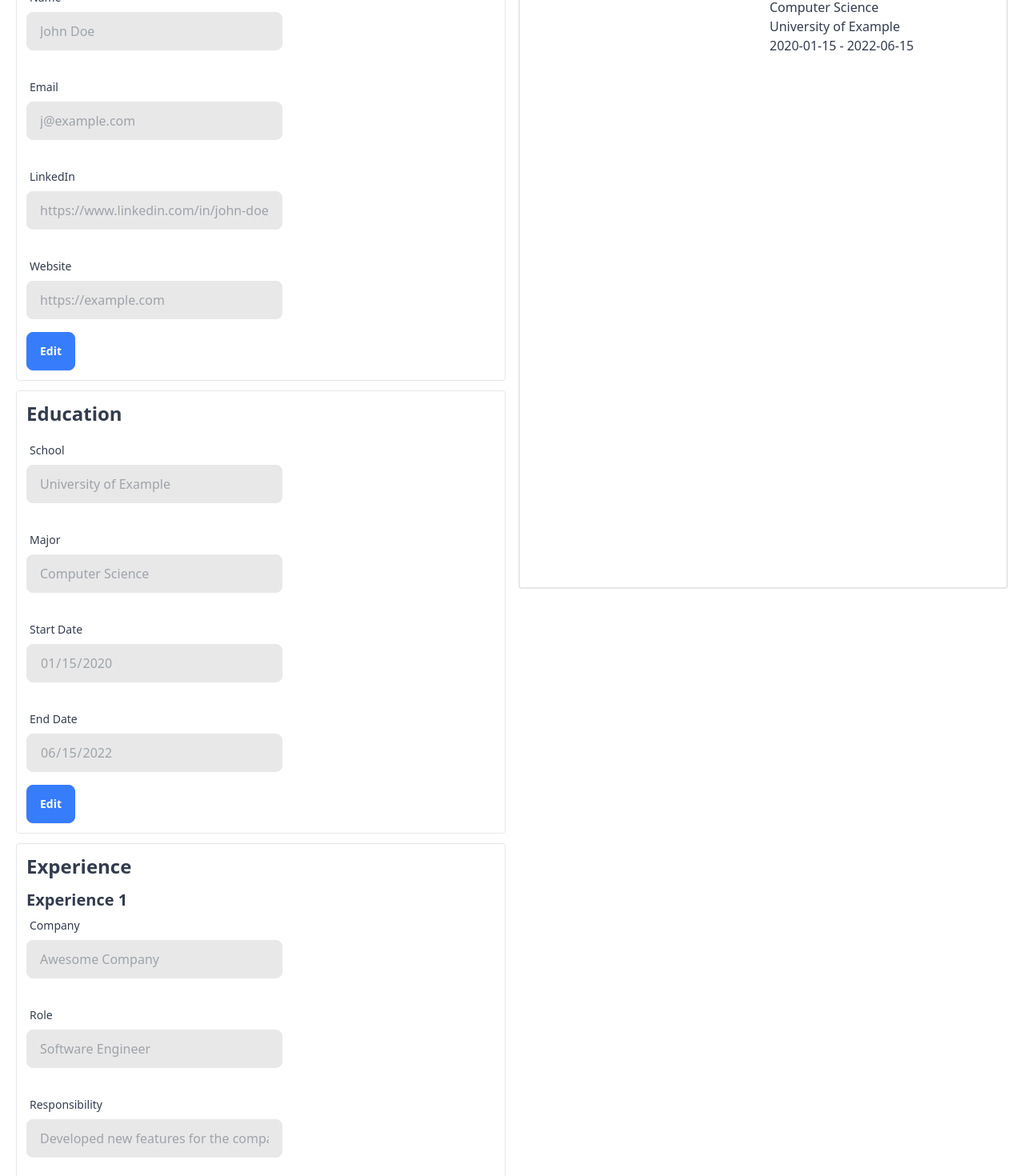
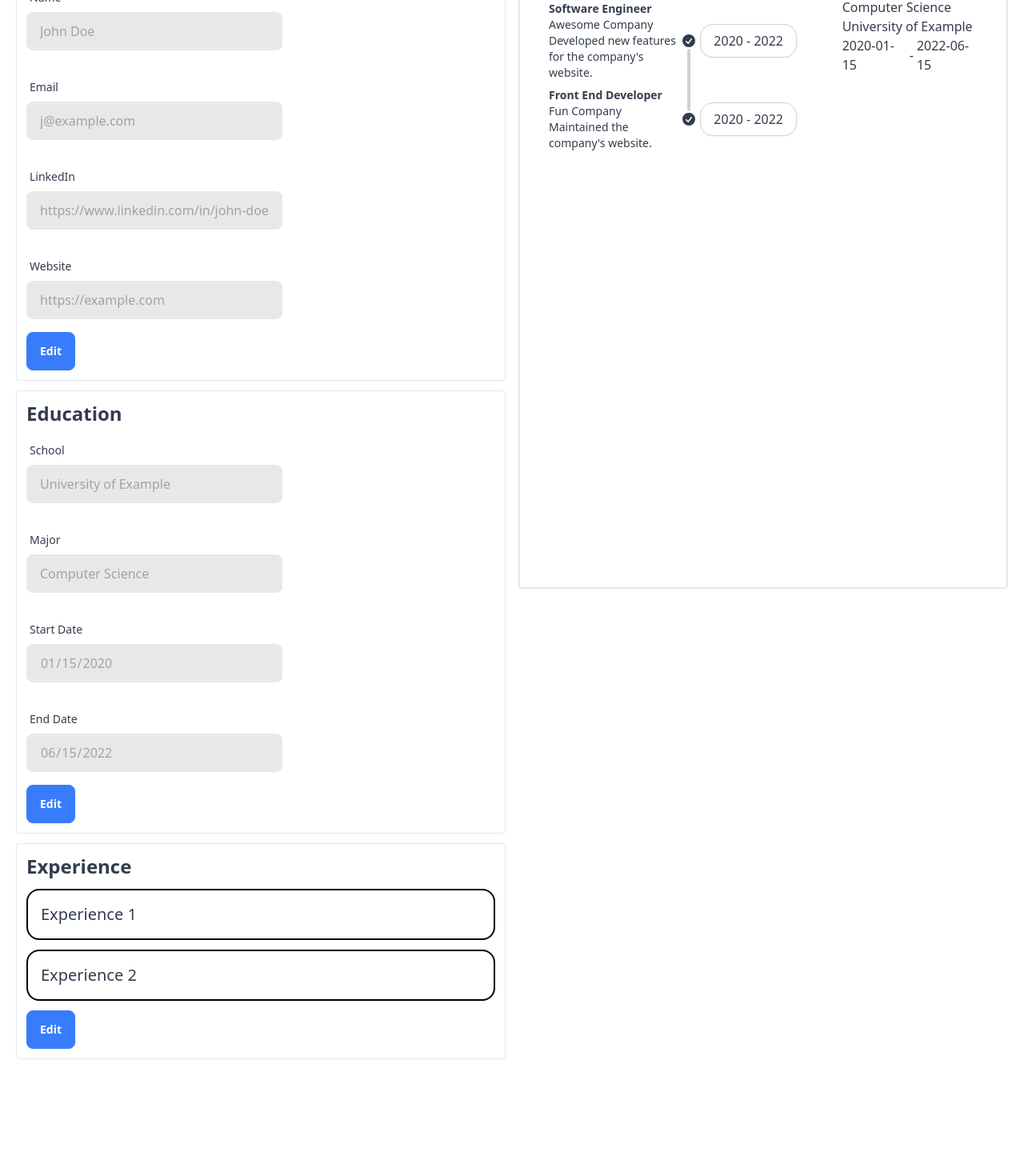
Before and after one commit to Alvarado08/cv-builder, a React (Vite) app: page / in a window 1280 px wide. Shown: the part 260-1730 px from the top of the page at 80% size. After the commit the page ends 1620 px from the top, so only its background shows below. Built offline with nearby package versions, Linux system fonts and the light colour scheme.

Commit message:
Experiences array timeline
Continued working with experience array. Added dropdowns and created the Timeline component for rendering experiences in the Cv component.

```diff
--- a/src/App.jsx
+++ b/src/App.jsx
@@ -203,13 +203,14 @@ function App() {
           onCancel={handleCancelToggle}
           sectionIndex={3}
         >
+          <div className="space-y-3 mb-3">
             {localPersonalInfo.experience.map((exp, index) => (
-            <div>
-              <h2 className="text-xl font-semibold">{`Experience ${
-                index + 1
-              }`}</h2>
-
-              <div className="flex items-center gap-3 flex-wrap">
+              <div className="collapse bg-white border-2 border-black">
+                <input type="checkbox" />
+                <div className="collapse-title text-xl font-medium">
+                  {`Experience ${index + 1}`}
+                </div>
+                <div className="collapse-content grid grid-cols-2 gap-3">
                   {Object.keys(exp).map((key) => (
                     <Input
                       key={index}
@@ -221,7 +222,9 @@ function App() {
                           : key[0].toUpperCase() + key.slice(1)
                       }
                       type={
-                      key === "startDate" || key === "endDate" ? "date" : "text"
+                        key === "startDate" || key === "endDate"
+                          ? "date"
+                          : "text"
                       }
                       name={key}
                       value={exp[key]}
@@ -229,9 +232,61 @@ function App() {
                       isDisabled={active === 0 || active !== 3}
                     />
                   ))}
+                  {/* <div className="flex items-center gap-3 flex-wrap">
+                  {Object.keys(exp).map((key) => (
+                    <Input
+                      key={index}
+                      label={
+                        key.includes("Date")
+                          ? key.includes("start")
+                            ? "Start Date"
+                            : "End Date"
+                          : key[0].toUpperCase() + key.slice(1)
+                      }
+                      type={
+                        key === "startDate" || key === "endDate"
+                          ? "date"
+                          : "text"
+                      }
+                      name={key}
+                      value={exp[key]}
+                      onChange={(e) => handleExperienceChange(e, index)}
+                      isDisabled={active === 0 || active !== 3}
+                    />
+                  ))}
+                </div> */}
                 </div>
               </div>
+
+              // <div>
+              //   <h2 className="text-xl font-semibold">{`Experience ${
+              //     index + 1
+              //   }`}</h2>
+
+              //   <div className="flex items-center gap-3 flex-wrap">
+              //     {Object.keys(exp).map((key) => (
+              //       <Input
+              //         key={index}
+              //         label={
+              //           key.includes("Date")
+              //             ? key.includes("start")
+              //               ? "Start Date"
+              //               : "End Date"
+              //             : key[0].toUpperCase() + key.slice(1)
+              //         }
+              //         type={
+              //           key === "startDate" || key === "endDate" ? "date" : "text"
+              //         }
+              //         name={key}
+              //         value={exp[key]}
+              //         onChange={(e) => handleExperienceChange(e, index)}
+              //         isDisabled={active === 0 || active !== 3}
+              //       />
+              //     ))}
+              //   </div>
+              // </div>
             ))}
+          </div>
         </Section>
       </section>
       <section>
--- a/src/components/Cv.jsx
+++ b/src/components/Cv.jsx
@@ -1,4 +1,5 @@
 import Link from "./ui/Link";
+import Timeline from "./ui/Timeline";
 import Email from "./icons/Email";
 import LinkedIn from "./icons/LinkedIn";
 import Website from "./icons/Website";
@@ -39,9 +40,12 @@ export default function Cv({ person, theme }) {
           </Link>
         </div>
       </section>
-      <section className="h-full p-8 border-solid rounded-b border border-r-2 border-l-2 border-b-2 grid grid-cols-2 gap-4">
-        <section>
+      <section className="h-full p-8 border-solid rounded-b border border-r-2 border-l-2 border-b-2 grid grid-cols-3 gap-3">
+        <section className="col-span-2">
           <h1 className="text-xl font-bold">Experience</h1>
+          <div className="flex justify-center items-center">
+            <Timeline person={person} theme={theme} />
+          </div>
         </section>
         <section>
           <h1 className="text-xl font-bold">Education</h1>
--- /dev/null
+++ b/src/components/ui/Timeline.jsx
@@ -0,0 +1,34 @@
+export default function Timeline({ person, theme }) {
+  return (
+    <ul className="timeline timeline-vertical">
+      {person.experience.map((exp, index) => (
+        <li key={index}>
+          {index !== 0 && <hr />}
+          <div className="timeline-start text-sm">
+            <p className=" font-bold">{exp.role}</p>
+            <p>{exp.company}</p>
+            <p>{exp.responsibility}</p>
+          </div>
+          <div className="timeline-middle">
+            <svg
+              xmlns="http://www.w3.org/2000/svg"
+              viewBox="0 0 20 20"
+              fill="currentColor"
+              className="w-5 h-5"
+            >
+              <path
+                fillRule="evenodd"
+                d="M10 18a8 8 0 100-16 8 8 0 000 16zm3.857-9.809a.75.75 0 00-1.214-.882l-3.483 4.79-1.88-1.88a.75.75 0 10-1.06 1.061l2.5 2.5a.75.75 0 001.137-.089l4-5.5z"
+                clipRule="evenodd"
+              />
+            </svg>
+          </div>
+          <div className="timeline-end timeline-box">{`${
+            exp.startDate.split("-")[0]
+          } - ${exp.endDate.split("-")[0]}`}</div>
+          {person.experience.length - 1 !== index && <hr />}
+        </li>
+      ))}
+    </ul>
+  );
+}
```
Lines whose indentation alone changed are shown as unchanged.
